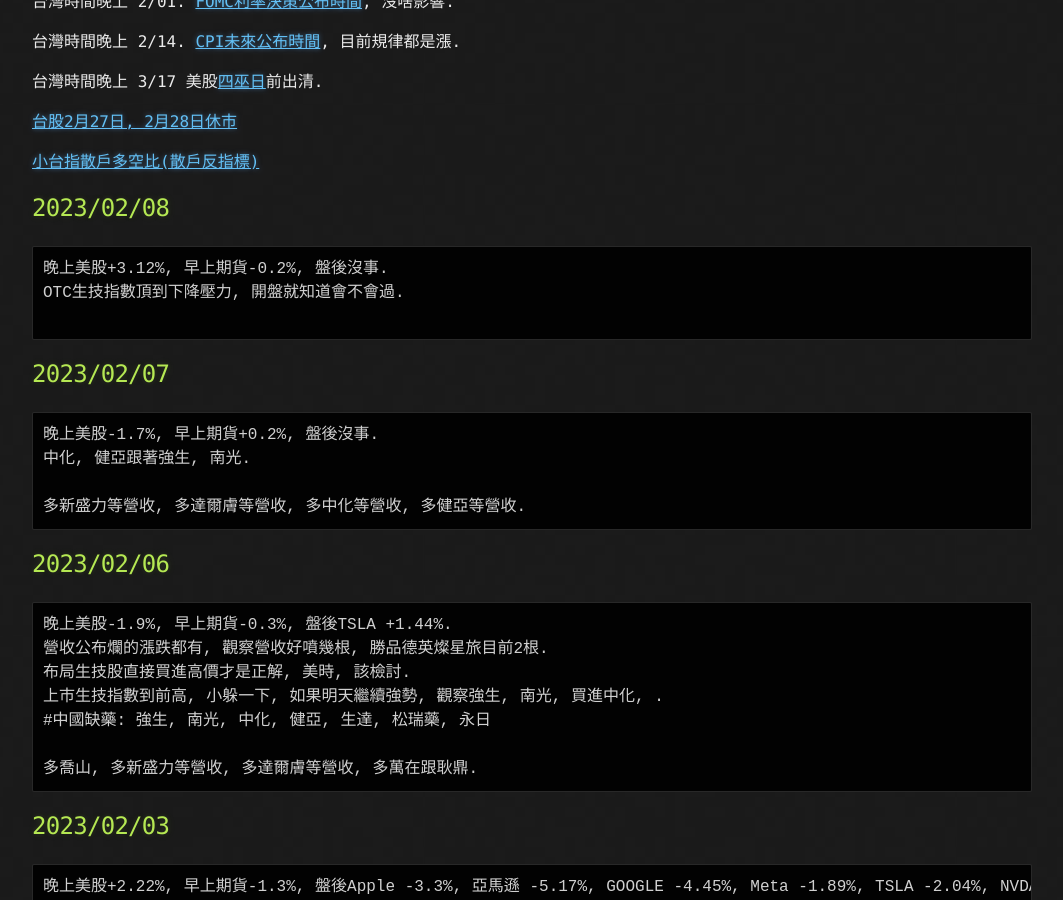
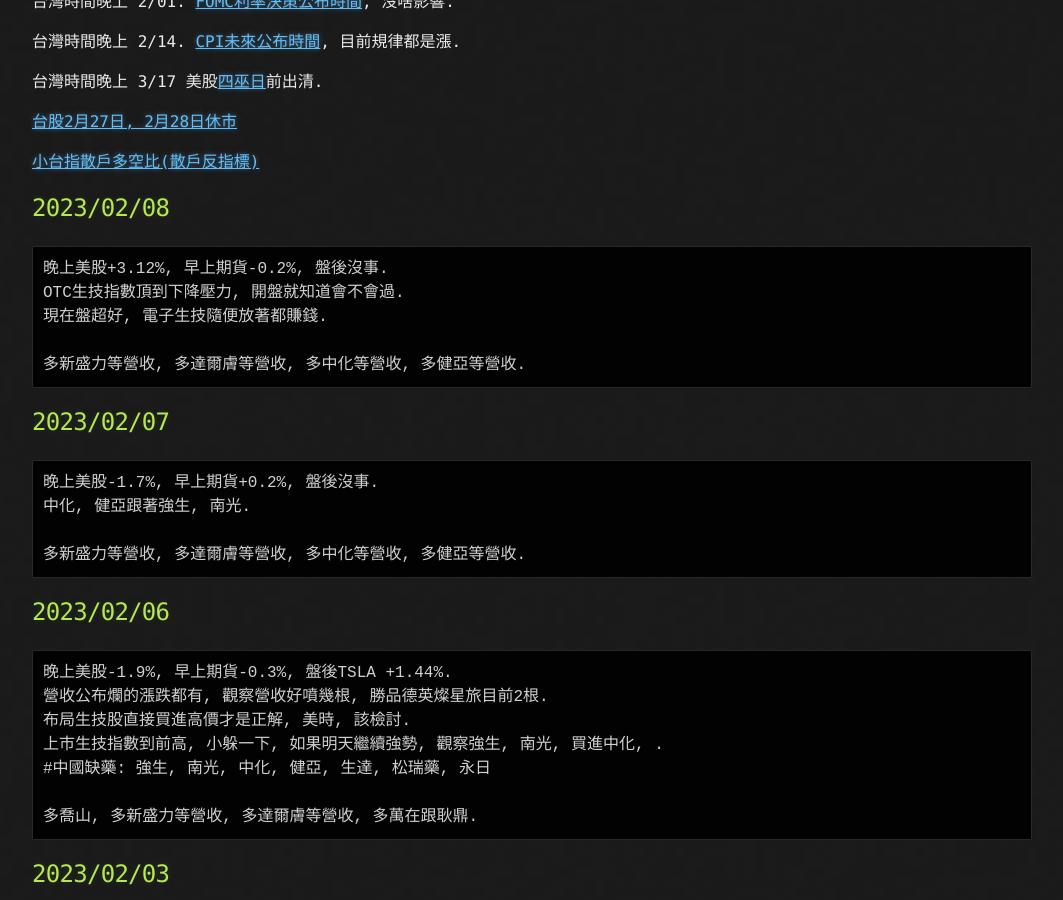
Before and after one commit to lepg5487/Stock_God, a Jekyll site: the page built from index.md, in a window 1280 px wide and 900 px high, scrolled down 428 px. Shown: the whole window, without its empty margins (108-1171 px from the left). Built offline with Jekyll 4.4.1, drawn with Linux system fonts in a browser that asks for light colours; our own code applies the rules of GitHub Pages for plain Markdown files.

Commit message:
Update index.md

````diff
--- a/index.md
+++ b/index.md
@@ -24,7 +24,9 @@ layout: testlayouts
 ```
 晚上美股+3.12%, 早上期貨-0.2%, 盤後沒事.
 OTC生技指數頂到下降壓力, 開盤就知道會不會過.
-
+現在盤超好, 電子生技隨便放著都賺錢.
+
+多新盛力等營收, 多達爾膚等營收, 多中化等營收, 多健亞等營收.
 ```
 
 ## 2023/02/07
````
